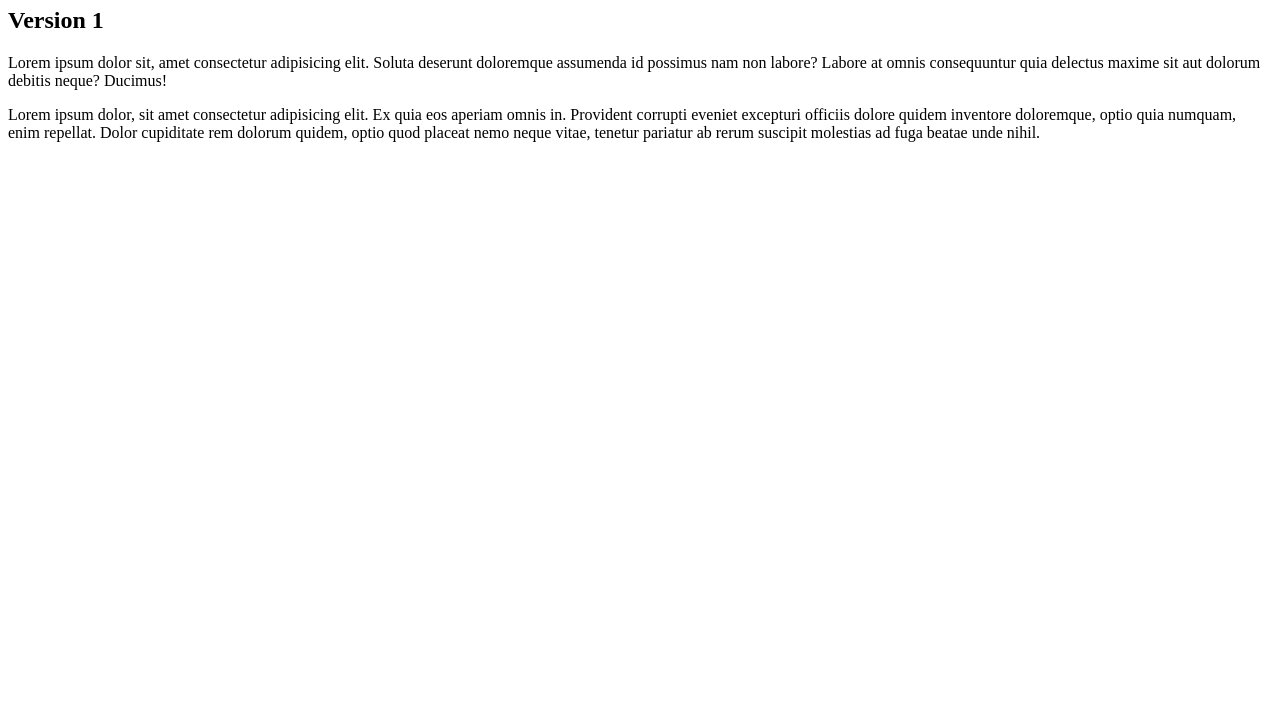
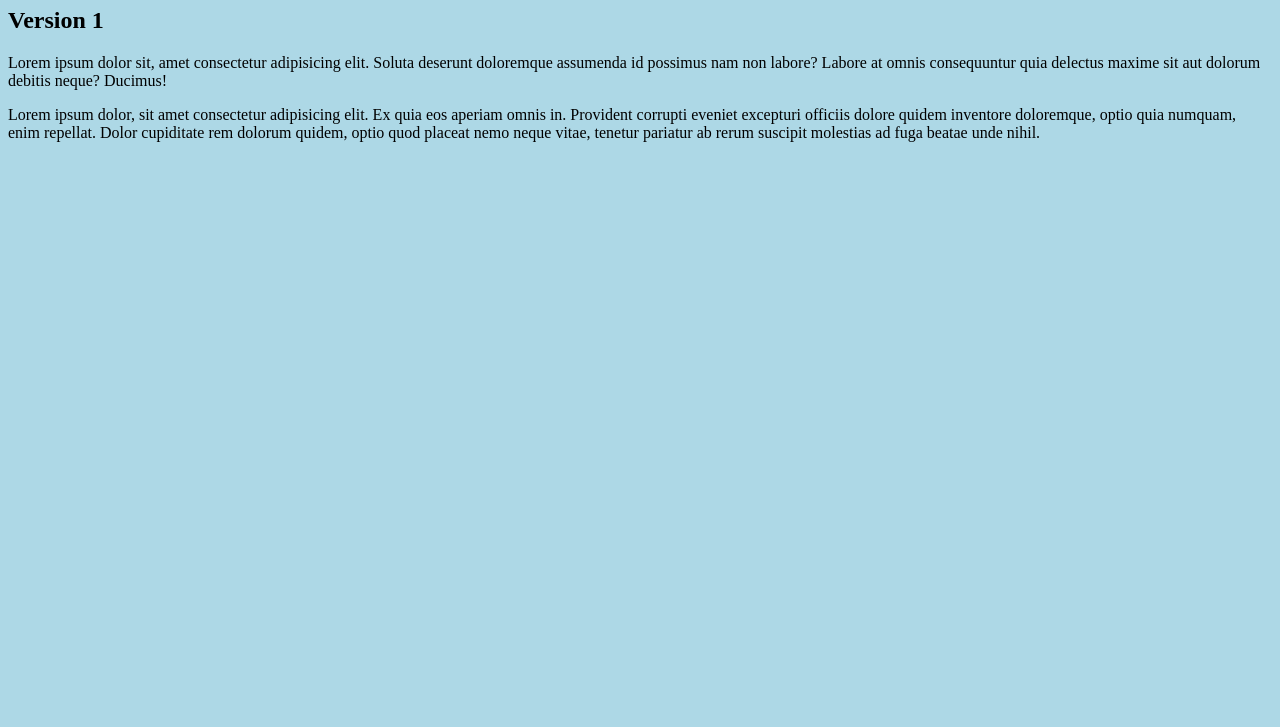
Before and after one commit to Chef2Projet/super-projet, a plain HTML site: page index.html in a window 1280 px wide. Shown: the part 73-800 px from the top of the page. Drawn offline with Linux system fonts and the light colour scheme.

Commit message:
change bg to lightblue

```diff
--- a/index.html
+++ b/index.html
@@ -5,6 +5,12 @@
     <meta http-equiv="X-UA-Compatible" content="IE=edge">
     <meta name="viewport" content="width=device-width, initial-scale=1.0">
     <title>Document</title>
+
+    <style>
+        body {
+            background:lightblue
+        }
+    </style>
 </head>
 <body>
 
```
